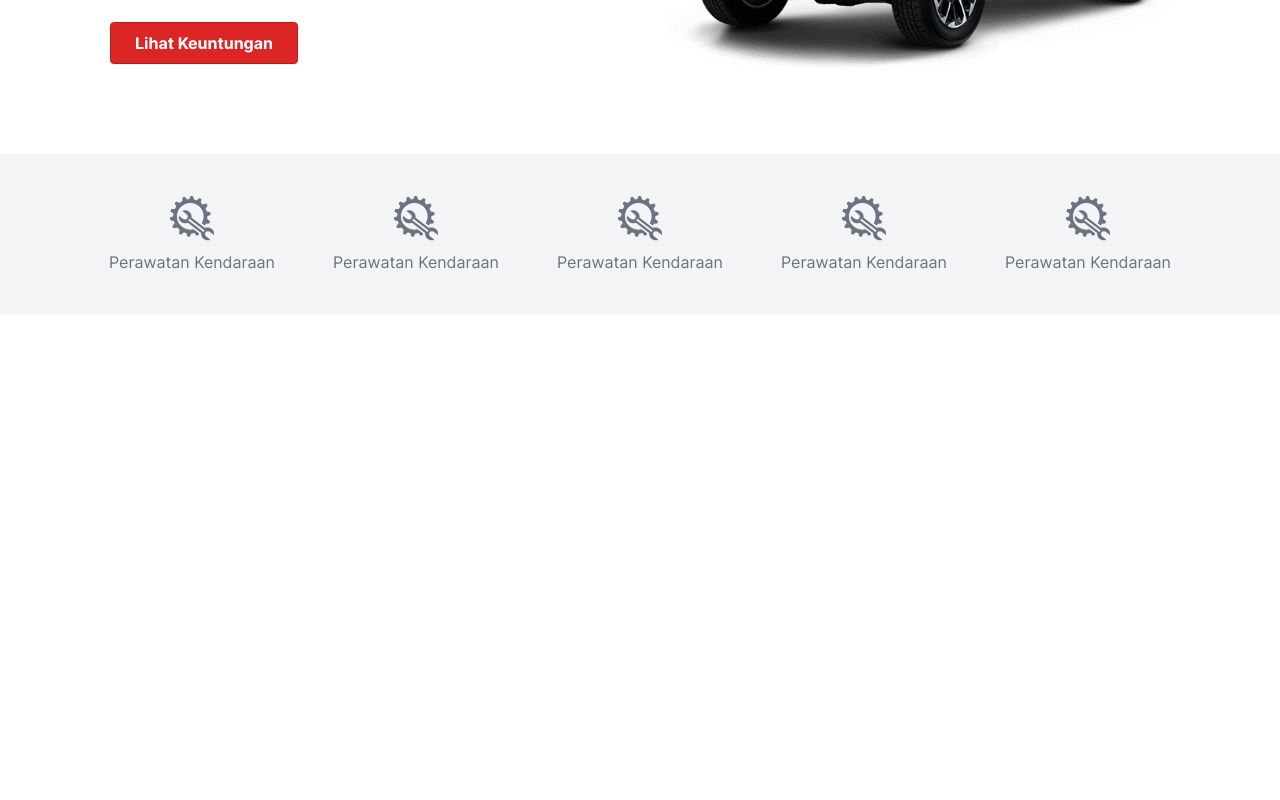
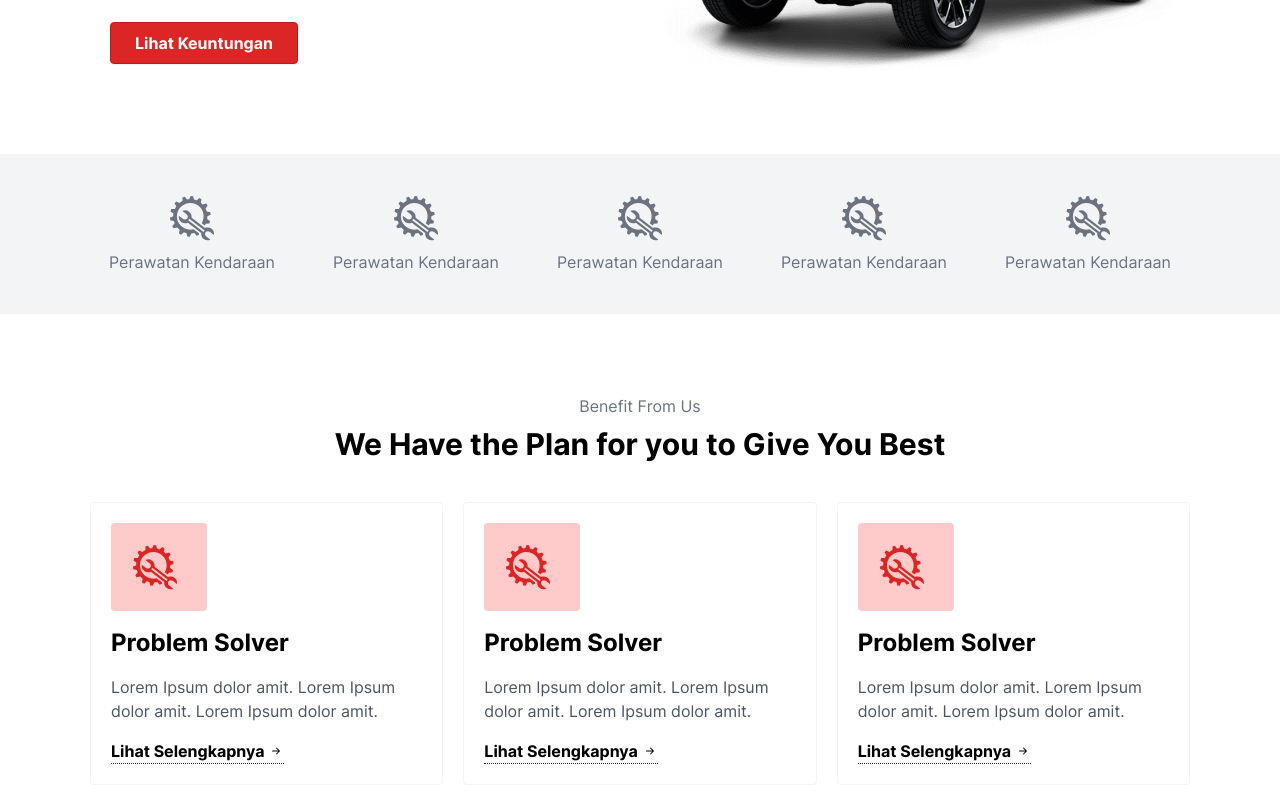
Before and after one commit to ishaqadhel/pweb-mid-test, a Next.js app: page / in a window 1280 px wide. Shown: the part 448-1248 px from the top of the page. Before the commit the page ends 800 px from the top, so only its background shows below. Built offline with nearby package versions, Linux system fonts and the light colour scheme.

Commit message:
feat: add benefit section

```diff
--- a/src/pages/index.tsx
+++ b/src/pages/index.tsx
@@ -1,9 +1,11 @@
 import * as React from 'react';
+import { BsArrowRightShort } from 'react-icons/bs';
 import { GiAutoRepair } from 'react-icons/gi';
 
 import Layout from '@/components/layout/Base';
 import BaseLink from '@/components/shared/BaseLink';
 import Button from '@/components/shared/Button';
+import CustomLink from '@/components/shared/CustomLink';
 import NextImage from '@/components/shared/NextImage';
 import Seo from '@/components/shared/Seo';
 
@@ -71,6 +73,67 @@ export default function HomePage() {
                     </div>
                 </section>
                 {/* End of Feature Highlight Section */}
+
+                {/* Benefit Section */}
+                <section className='py-10 md:py-20'>
+                    <div className='space-y-10 layout'>
+                        <div className='space-y-2 text-center'>
+                            <p className='text-gray-500'>Benefit From Us</p>
+                            <h2>We Have the Plan for you to Give You Best</h2>
+                        </div>
+                        <div className='grid grid-cols-1 gap-5 md:grid-cols-3'>
+                            <div className='p-5 space-y-4 transition duration-300 border border-gray-100 rounded hover:scale-105 hover:border-red-500'>
+                                <div className='items-center justify-center w-24 p-5 bg-red-200 rounded'>
+                                    <GiAutoRepair className='text-5xl text-red-600' />
+                                </div>
+                                <h3>Problem Solver</h3>
+                                <p className='text-gray-600'>
+                                    Lorem Ipsum dolor amit. Lorem Ipsum dolor
+                                    amit. Lorem Ipsum dolor amit.
+                                </p>
+                                <CustomLink href='/'>
+                                    <div className='flex items-center space-x-1'>
+                                        <p>Lihat Selengkapnya</p>
+                                        <BsArrowRightShort />
+                                    </div>
+                                </CustomLink>
+                            </div>
+                            <div className='p-5 space-y-4 transition duration-300 border border-gray-100 rounded hover:scale-105 hover:border-red-500'>
+                                <div className='items-center justify-center w-24 p-5 bg-red-200 rounded'>
+                                    <GiAutoRepair className='text-5xl text-red-600' />
+                                </div>
+                                <h3>Problem Solver</h3>
+                                <p className='text-gray-600'>
+                                    Lorem Ipsum dolor amit. Lorem Ipsum dolor
+                                    amit. Lorem Ipsum dolor amit.
+                                </p>
+                                <CustomLink href='/'>
+                                    <div className='flex items-center space-x-1'>
+                                        <p>Lihat Selengkapnya</p>
+                                        <BsArrowRightShort />
+                                    </div>
+                                </CustomLink>
+                            </div>
+                            <div className='p-5 space-y-4 transition duration-300 border border-gray-100 rounded hover:scale-105 hover:border-red-500'>
+                                <div className='items-center justify-center w-24 p-5 bg-red-200 rounded'>
+                                    <GiAutoRepair className='text-5xl text-red-600' />
+                                </div>
+                                <h3>Problem Solver</h3>
+                                <p className='text-gray-600'>
+                                    Lorem Ipsum dolor amit. Lorem Ipsum dolor
+                                    amit. Lorem Ipsum dolor amit.
+                                </p>
+                                <CustomLink href='/'>
+                                    <div className='flex items-center space-x-1'>
+                                        <p>Lihat Selengkapnya</p>
+                                        <BsArrowRightShort />
+                                    </div>
+                                </CustomLink>
+                            </div>
+                        </div>
+                    </div>
+                </section>
+                {/* End of Benefit Section */}
             </main>
         </Layout>
     );
```
